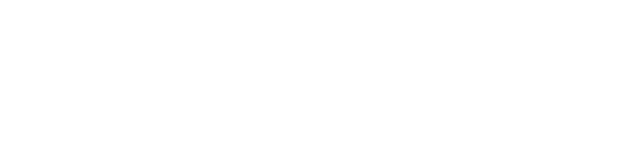
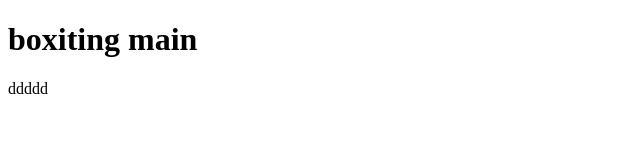
Before and after one commit to yuri0411/web, a plain HTML site: page index.html in a window 1280 px wide. Shown: the whole page, without its empty margins (0-640 px from the left). Drawn offline with Linux system fonts and the light colour scheme.

Commit message:
메인페이지 생성

```diff
--- a/index.html
+++ b/index.html
@@ -7,6 +7,7 @@
     <title>Document</title>
 </head>
 <body>
-
+    <h1>boxiting main</h1>
+    <div>ddddd</div>
 </body>
 </html>
```
